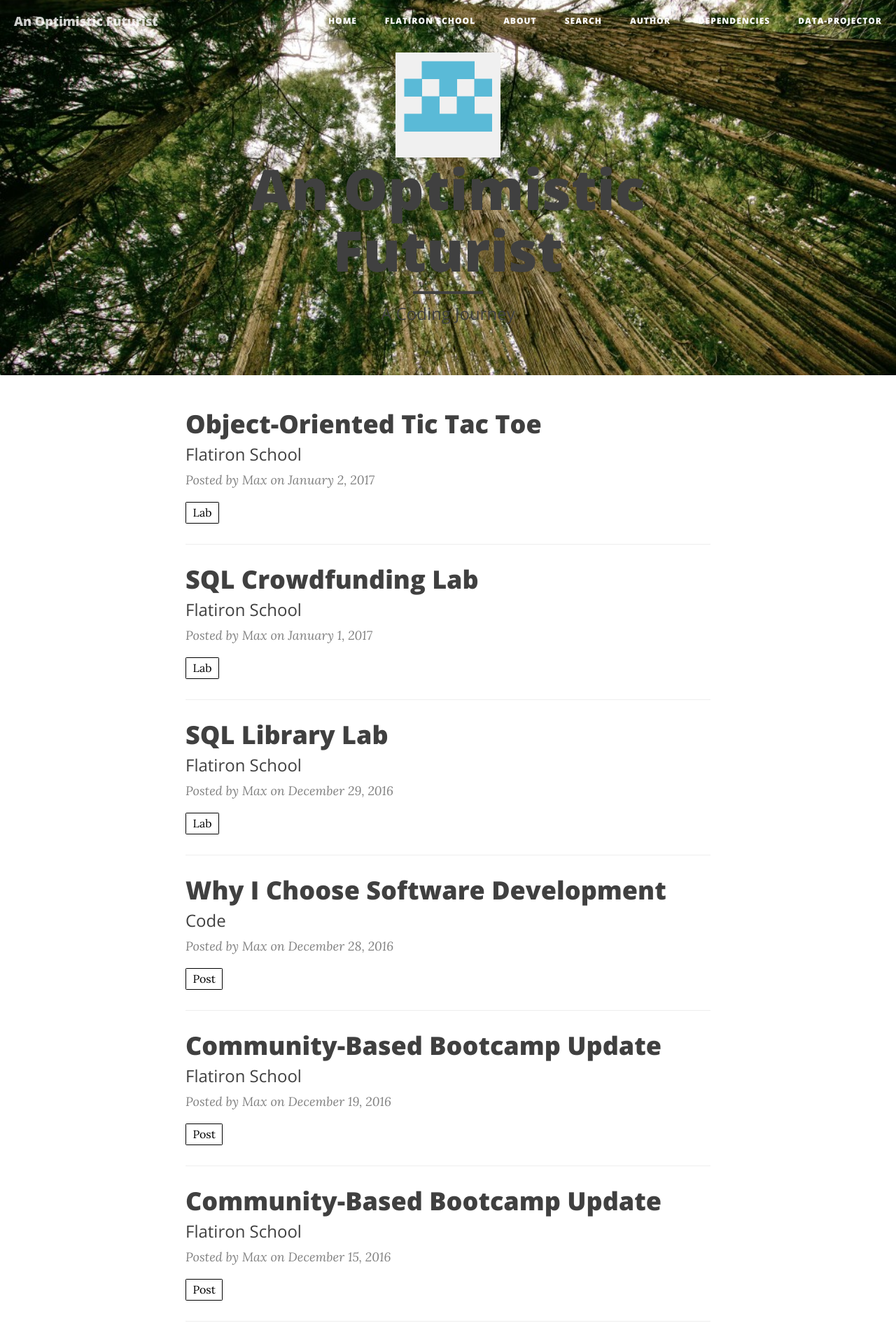
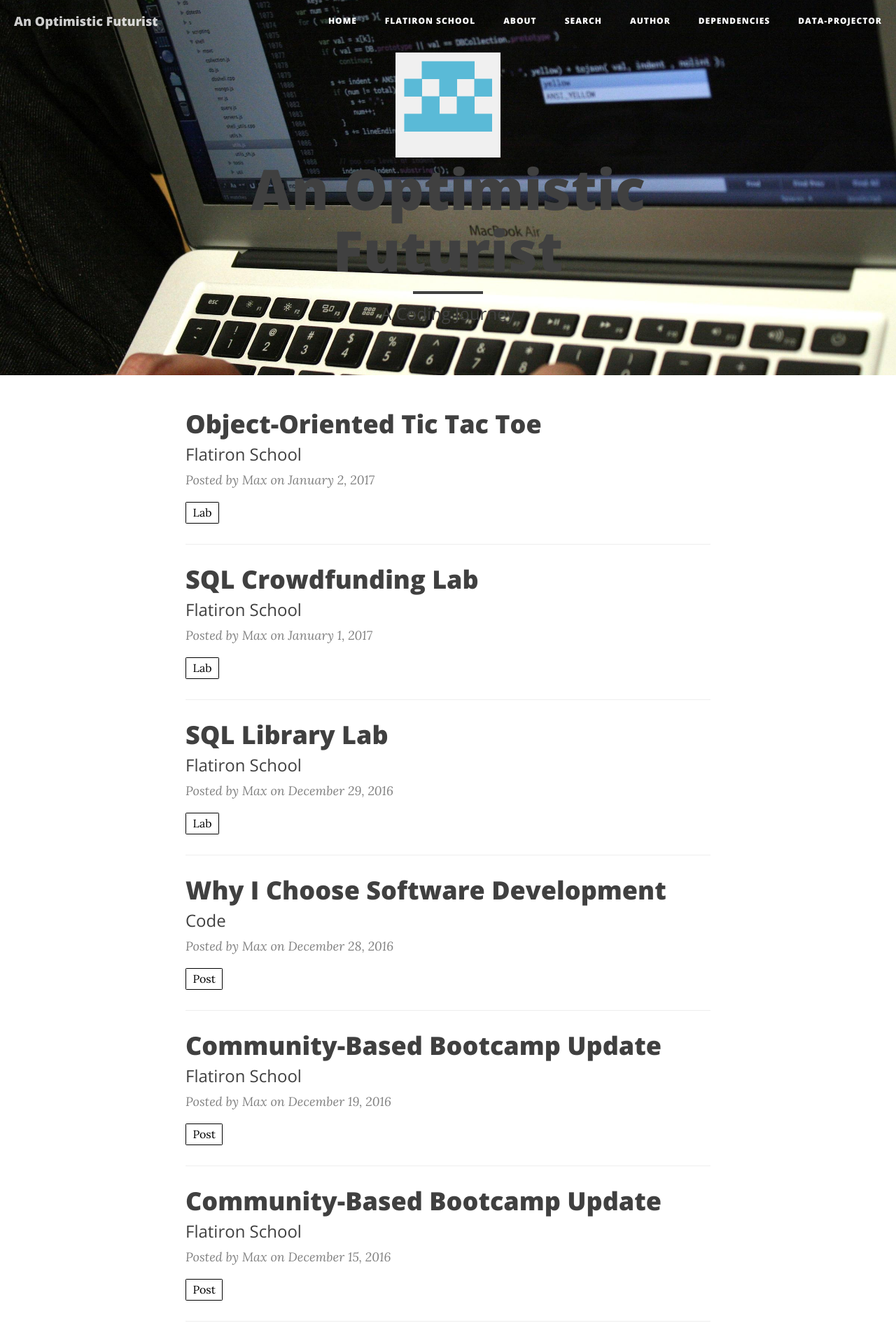
Before and after one commit to maxgrok/maxgrok.github.io_oldversion, a Jekyll site: the page built from index.html, in a window 1280 px wide. Shown: the top 1920 px of the page at 70% size. Built offline with Jekyll 4.4.1, drawn with Linux system fonts in a browser that asks for light colours; nearby versions of some CDN libraries; the list of posts is cut into pages by our own code.

Commit message:
Editing config

```diff
--- a/_config.yml
+++ b/_config.yml
@@ -2,13 +2,13 @@
 title: An Optimistic Futurist
 description: "A Coding Journey"
 url: "https://maxgrok.github.io"
-
+header-img: img/forrest.jpeg
 
 
 
 # Secondary Parameters
 baseurl: "/maxgrok.github.io/"
-header-img: img/forrest.jpeg
+header-img: img/student_coding.jpeg
 headercolor: "#404040"
 logo: img/avatar.png
 
```
